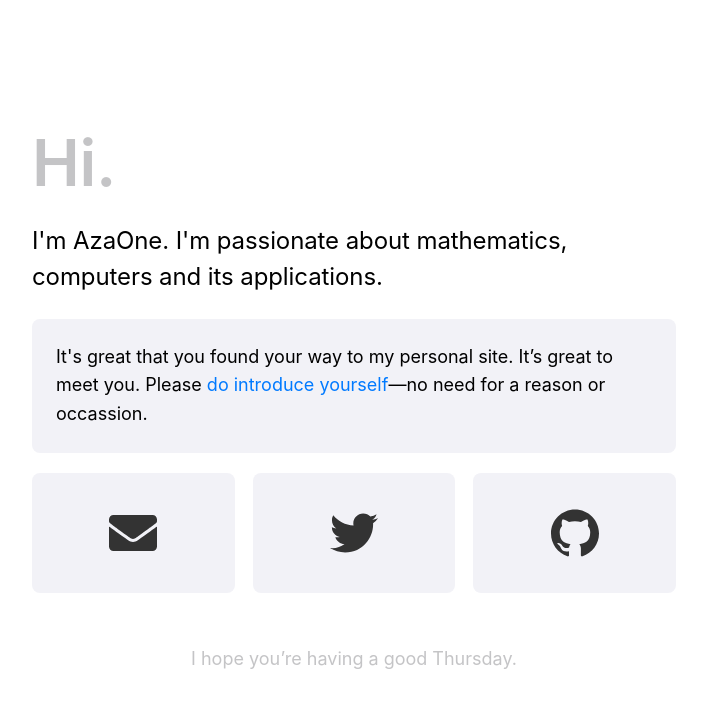
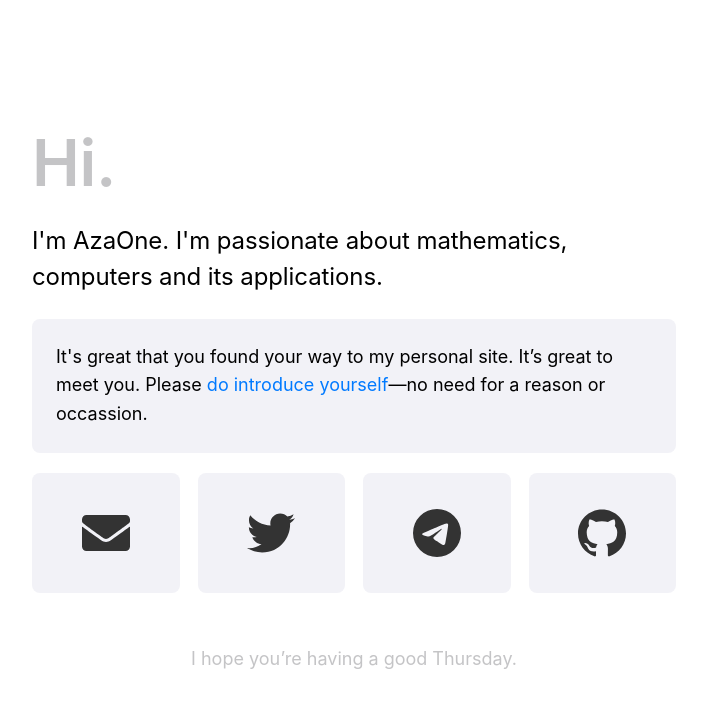
Before and after one commit to AzaOne/azaone.github.io, a plain HTML site: page index.html in a window 1280 px wide. Shown: the whole page, without its empty margins (286-993 px from the left). Drawn offline with Linux system fonts and the light colour scheme; files that its build step writes are made by us from their sources.

Commit message:
modified:   index.html

```diff
--- a/index.html
+++ b/index.html
@@ -62,18 +62,14 @@
                      <svg role="img" viewBox="0 0 24 24" xmlns="http://www.w3.org/2000/svg"><title>Twitter</title><path d="M23.954 4.569c-.885.389-1.83.654-2.825.775 1.014-.611 1.794-1.574 2.163-2.723-.951.555-2.005.959-3.127 1.184-.896-.959-2.173-1.559-3.591-1.559-2.717 0-4.92 2.203-4.92 4.917 0 .39.045.765.127 1.124C7.691 8.094 4.066 6.13 1.64 3.161c-.427.722-.666 1.561-.666 2.475 0 1.71.87 3.213 2.188 4.096-.807-.026-1.566-.248-2.228-.616v.061c0 2.385 1.693 4.374 3.946 4.827-.413.111-.849.171-1.296.171-.314 0-.615-.03-.916-.086.631 1.953 2.445 3.377 4.604 3.417-1.68 1.319-3.809 2.105-6.102 2.105-.39 0-.779-.023-1.17-.067 2.189 1.394 4.768 2.209 7.557 2.209 9.054 0 13.999-7.496 13.999-13.986 0-.209 0-.42-.015-.63.961-.689 1.8-1.56 2.46-2.548l-.047-.02z"></path></svg>
                  </div>
              </a>
+             <a href="https://t.me/azaone_work" title="Telegram">
+                 <div class="card Telegram">
+                     <svg role="img" viewBox="0 0 16 16" xmlns="http://www.w3.org/2000/svg"><title>Telegram</title><path d="M16 8A8 8 0 1 1 0 8a8 8 0 0 1 16 0zM8.287 5.906c-.778.324-2.334.994-4.666 2.01-.378.15-.577.298-.595.442-.03.243.275.339.69.47l.175.055c.408.133.958.288 1.243.294.26.006.549-.1.868-.32 2.179-1.471 3.304-2.214 3.374-2.23.05-.012.12-.026.166.016.047.041.042.12.037.141-.03.129-1.227 1.241-1.846 1.817-.193.18-.33.307-.358.336a8.154 8.154 0 0 1-.188.186c-.38.366-.664.64.015 1.088.327.216.589.393.85.571.284.194.568.387.936.629.093.06.183.125.27.187.331.236.63.448.997.414.214-.02.435-.22.547-.82.265-1.417.786-4.486.906-5.751a1.426 1.426 0 0 0-.013-.315.337.337 0 0 0-.114-.217.526.526 0 0 0-.31-.093c-.3.005-.763.166-2.984 1.09z"></path></svg>
+                 </div>
+             </a>
             <a href="https://github.com/AzaOne" title="GitHub">
               <div class="card github">
-                <svg
-                  role="img"
-                  viewBox="0 0 24 24"
-                  xmlns="http://www.w3.org/2000/svg"
-                >
-                  <title>GitHub</title>
-                  <path
-                    d="M12 .297c-6.63 0-12 5.373-12 12 0 5.303 3.438 9.8 8.205 11.385.6.113.82-.258.82-.577 0-.285-.01-1.04-.015-2.04-3.338.724-4.042-1.61-4.042-1.61C4.422 18.07 3.633 17.7 3.633 17.7c-1.087-.744.084-.729.084-.729 1.205.084 1.838 1.236 1.838 1.236 1.07 1.835 2.809 1.305 3.495.998.108-.776.417-1.305.76-1.605-2.665-.3-5.466-1.332-5.466-5.93 0-1.31.465-2.38 1.235-3.22-.135-.303-.54-1.523.105-3.176 0 0 1.005-.322 3.3 1.23.96-.267 1.98-.399 3-.405 1.02.006 2.04.138 3 .405 2.28-1.552 3.285-1.23 3.285-1.23.645 1.653.24 2.873.12 3.176.765.84 1.23 1.91 1.23 3.22 0 4.61-2.805 5.625-5.475 5.92.42.36.81 1.096.81 2.22 0 1.606-.015 2.896-.015 3.286 0 .315.21.69.825.57C20.565 22.092 24 17.592 24 12.297c0-6.627-5.373-12-12-12"
-                  ></path>
-                </svg>
+                <svg role="img" viewBox="0 0 24 24" xmlns="http://www.w3.org/2000/svg"><title>GitHub</title><path d="M12 .297c-6.63 0-12 5.373-12 12 0 5.303 3.438 9.8 8.205 11.385.6.113.82-.258.82-.577 0-.285-.01-1.04-.015-2.04-3.338.724-4.042-1.61-4.042-1.61C4.422 18.07 3.633 17.7 3.633 17.7c-1.087-.744.084-.729.084-.729 1.205.084 1.838 1.236 1.838 1.236 1.07 1.835 2.809 1.305 3.495.998.108-.776.417-1.305.76-1.605-2.665-.3-5.466-1.332-5.466-5.93 0-1.31.465-2.38 1.235-3.22-.135-.303-.54-1.523.105-3.176 0 0 1.005-.322 3.3 1.23.96-.267 1.98-.399 3-.405 1.02.006 2.04.138 3 .405 2.28-1.552 3.285-1.23 3.285-1.23.645 1.653.24 2.873.12 3.176.765.84 1.23 1.91 1.23 3.22 0 4.61-2.805 5.625-5.475 5.92.42.36.81 1.096.81 2.22 0 1.606-.015 2.896-.015 3.286 0 .315.21.69.825.57C20.565 22.092 24 17.592 24 12.297c0-6.627-5.373-12-12-12"></path></svg>
               </div>
             </a>
           </div>
```
